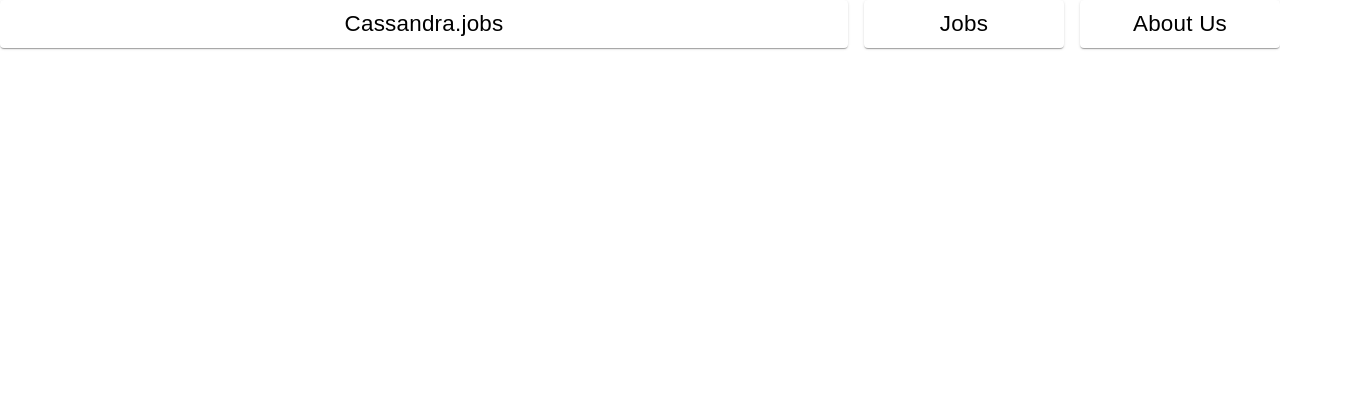
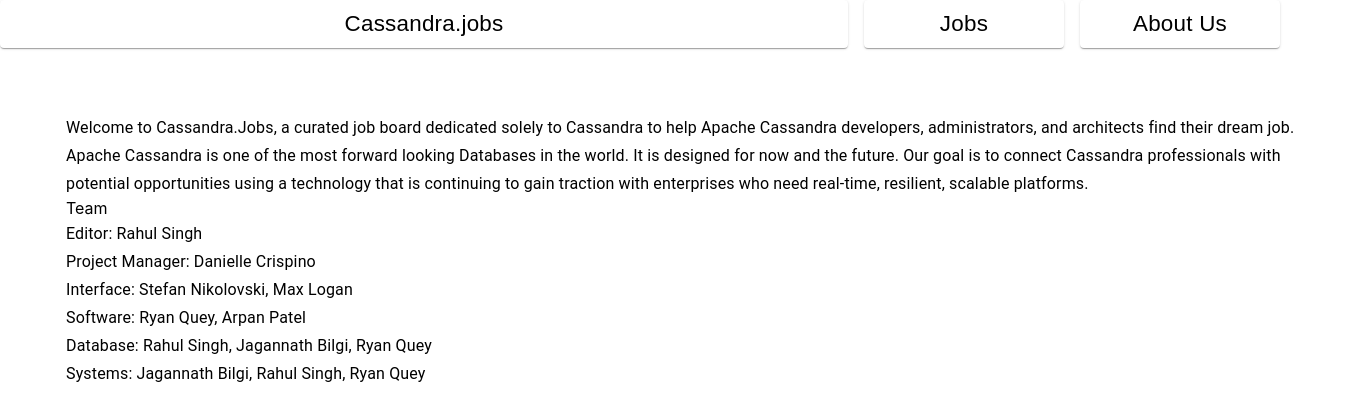
Before and after one commit to StefanVinica/Jobs, a React (Create React App) app: page /aboutus in a window 1280 px wide. Shown: the top 420 px of the page, 1346 px wide, since content can reach past the window. Built offline with nearby package versions, Linux system fonts and the light colour scheme.

Commit message:
about me stuff

```diff
--- a/src/routes/AboutUs.js
+++ b/src/routes/AboutUs.js
@@ -2,7 +2,8 @@
 import Grid from '@mui/material/Grid'
 import { styled } from '@mui/material/styles'
 import Paper from '@mui/material/Paper'
-import { CardContent, CardHeader } from '@mui/material'
+import { CardContent, CardHeader, Typography } from '@mui/material'
+import { ListItemText } from '@mui/material';
 import Card from '@material-ui/core/Card'
 import Box from '@mui/material/Box'
 import TextField from '@mui/material/TextField'
@@ -16,10 +17,10 @@
         textAlign: 'center',
         color: theme.palette.text.secondary,
         fontFamily: 'Poppins,sans-serif!important',
-        color:'#000',
-        fontWeight:500,
-        fontSize:'1.4rem',
-        textDecoration:'none'
+        color: '#000',
+        fontWeight: 500,
+        fontSize: '1.4rem',
+        textDecoration: 'none'
     }));
 
     return <div>
@@ -28,13 +29,47 @@
             container
             spacing={2}>
             <Grid item xs={8}>
-                <Item onClick={event => {props.history.push('/')}}>Cassandra.jobs</Item>
+                <Item onClick={event => { props.history.push('/') }}>Cassandra.jobs</Item>
             </Grid>
             <Grid item xs={2}>
-                <Item onClick={event => {props.history.push('/jobs')}}>Jobs</Item>
+                <Item onClick={event => { props.history.push('/jobs') }}>Jobs</Item>
             </Grid>
             <Grid item xs={2}>
                 <Item >About Us</Item>
+            </Grid>
+        </Grid>
+        <Grid
+             style={{ margin: 50 }}
+            container
+            spacing={2}>
+            <Grid item xs={12}>
+            <Typography variant='subtitle1'>
+                Welcome to Cassandra.Jobs, a curated job board dedicated solely to Cassandra to help Apache Cassandra developers, administrators, and architects find their dream job.
+            </Typography>
+            <Typography variant='subtitle1'>
+                Apache Cassandra is one of the most forward looking Databases in the world. It is designed for now and the future. Our goal is to connect Cassandra professionals with potential opportunities using a technology that is continuing to gain traction with enterprises who need real-time, resilient, scalable platforms.
+            </Typography>
+
+                Team
+                <ListItemText>
+                Editor: Rahul Singh
+                </ListItemText>
+                <ListItemText>
+                Project Manager: Danielle Crispino
+                </ListItemText>
+                <ListItemText>
+                Interface: Stefan Nikolovski, Max Logan
+                </ListItemText>
+                <ListItemText>
+                Software: Ryan Quey, Arpan Patel
+                </ListItemText>
+                <ListItemText>
+                Database: Rahul Singh, Jagannath Bilgi, Ryan Quey
+                </ListItemText>
+                <ListItemText>
+                Systems: Jagannath Bilgi, Rahul Singh, Ryan Quey
+                </ListItemText>
+
             </Grid>
         </Grid>
     </div>
```
